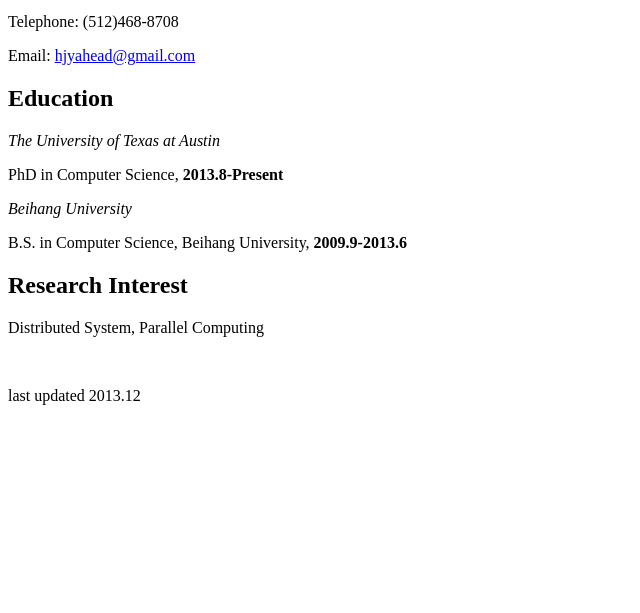
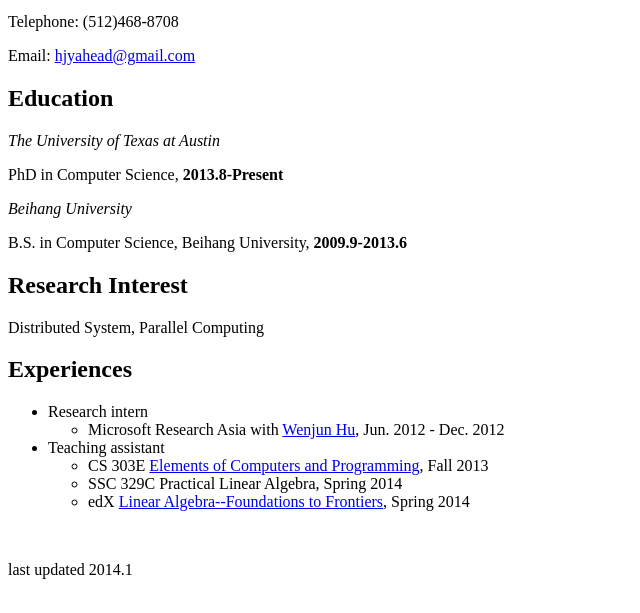
Before and after one commit to SudoNohup/about, a plain HTML site: page index.html in a window 1280 px wide. Shown: the part 101-714 px from the top of the page, without its empty margins (0-640 px from the left). Drawn offline with Linux system fonts and the light colour scheme.

Commit message:
update experience information

```diff
--- a/index.html
+++ b/index.html
@@ -14,6 +14,20 @@
 <p>B.S. in Computer Science, Beihang University, <strong>2009.9-2013.6</strong>       </p>
 <h2><strong>Research Interest</strong></h2>
 <p>Distributed System, Parallel Computing</p>
+<h2>Experiences</h2>
+<ul>
+	<li>Research intern
+	<ul>
+		<li>Microsoft Research Asia with <a href="http://www.eng.yale.edu/wenjun/">Wenjun Hu</a>, Jun. 2012 - Dec. 2012<br>
+	</ul>
+	<li>Teaching assistant
+	<ul>
+		<li> CS 303E <a href="http://www.cs.utexas.edu/~mitra/csFall2013/cs303/syllabus.html">Elements of Computers and Programming</a>, Fall 2013<br>
+		<li> SSC 329C Practical Linear Algebra, Spring 2014<br>
+		<li> edX <a href="https://www.edx.org/course/utaustinx/utaustinx-ut-5-01x-linear-algebra-1162">Linear Algebra--Foundations to Frontiers</a>, Spring 2014<br>
+	</ul>
+</ul>
+
 <!--
 <h2><strong>Honors and Awards</strong></h2>
 <p>Microsoft Young Fellowship, <strong>2012</strong></p>
@@ -29,5 +43,5 @@
 -->
 
 <p>&nbsp;</p>
-<p>last updated 2013.12</p>
+<p>last updated 2014.1</p>
 </html>
```
